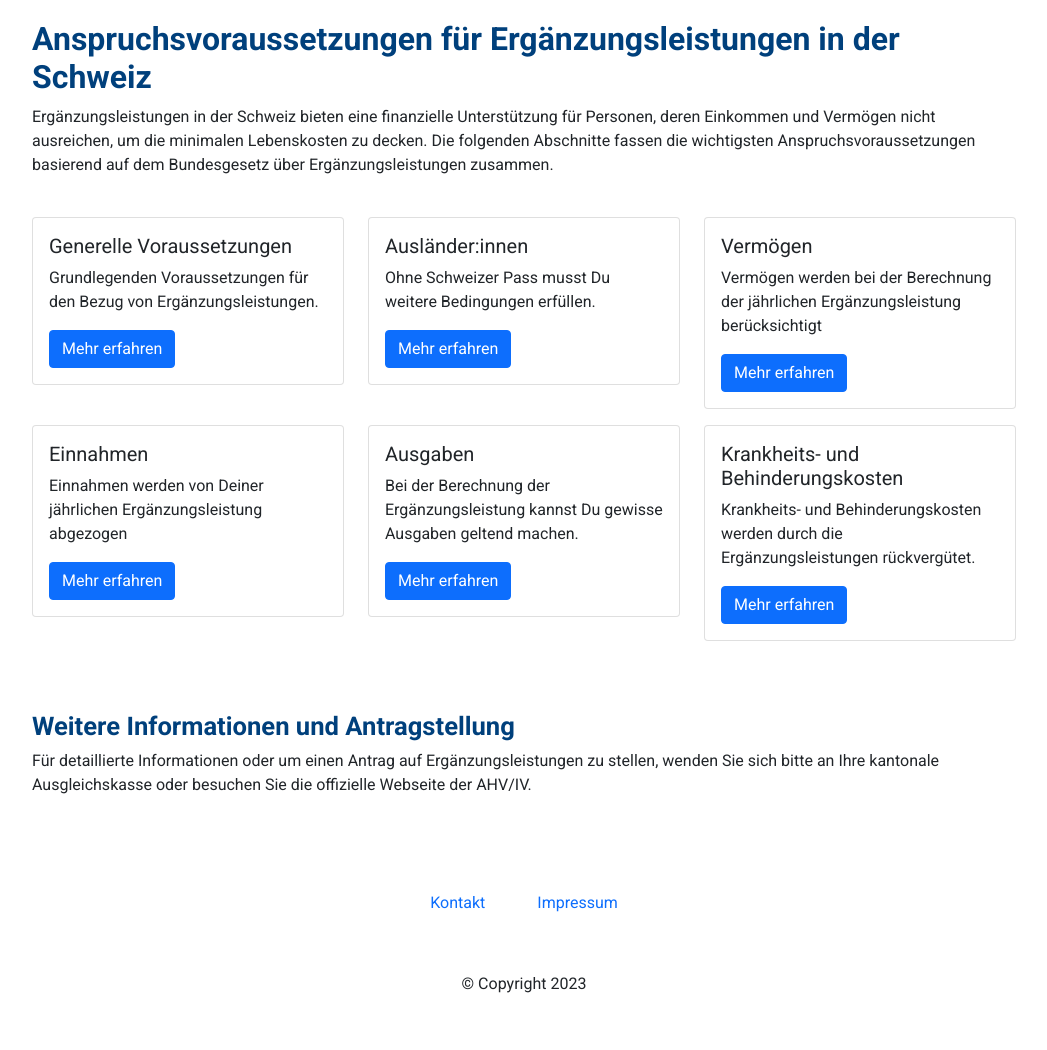
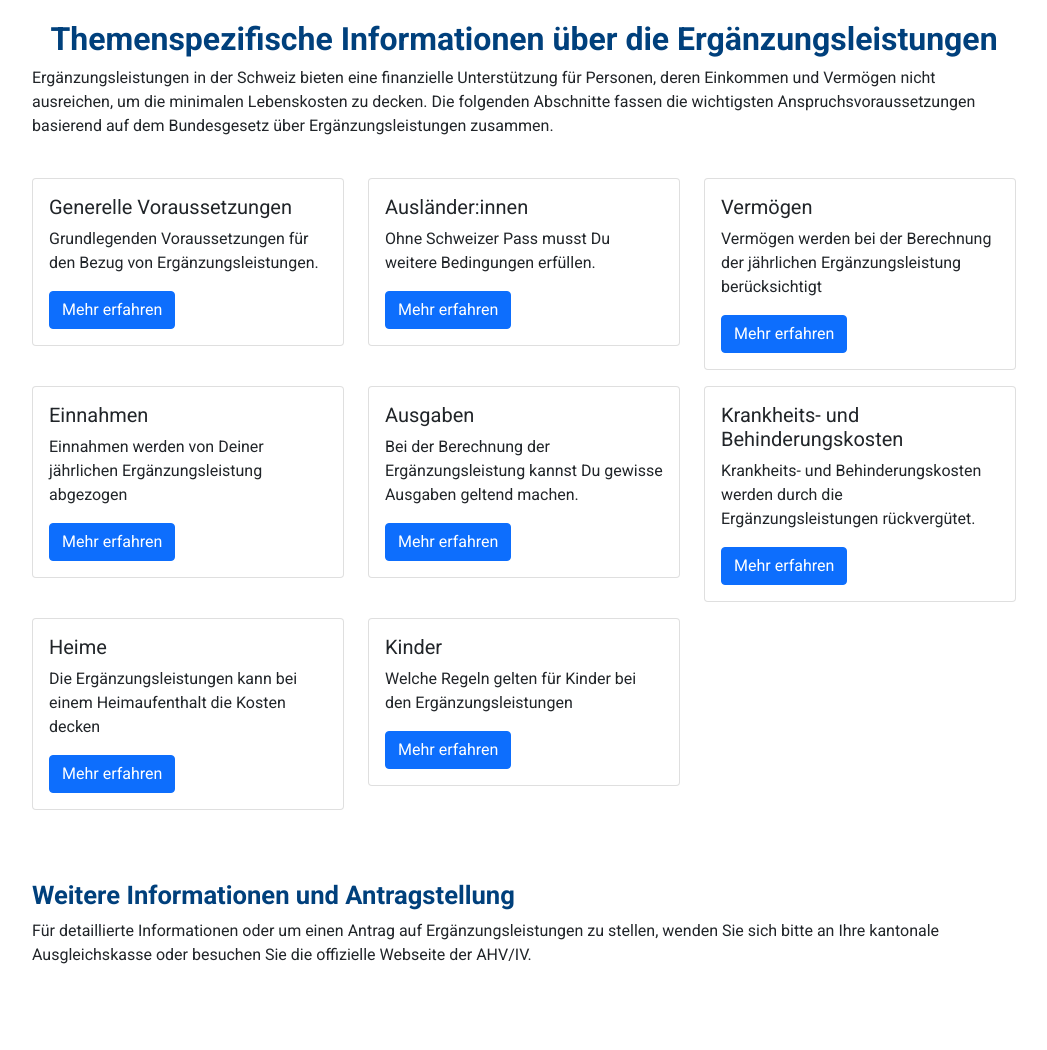
Before and after one commit to fmpberger88/eli-project, a Django app: page /zlel-info/eligibility_requirements/ in a window 1280 px wide. Shown: the part 201-1251 px from the top of the page, without its empty margins (116-1163 px from the left). Before the commit the page ends 1194 px from the top, so only its background shows below. Run offline with Django 4.2, Linux system fonts and the light colour scheme; some libraries are stand-ins or nearby versions.

Commit message:
überarbeitung themenspezifische Informationen

```diff
--- a/templates/registration/login.html
+++ b/templates/registration/login.html
@@ -31,7 +31,7 @@
                         </form>
 
                         <div class="text-center mt-4">
-                            <p>Falls Sie noch keinen Account besitzen. Bitte registrieren Sie sich.<br>Sie werden vom kantonalen Sozialamt freigeschaltet, sobald ihre Identität geprüft wurde.</p>
+                            <p>Falls Sie noch keinen Account besitzen. Bitte registrieren Sie sich</p>
                             <a href="{% url 'signup' %}" class="btn btn-outline-secondary">Registrieren</a>
                         </div>
                     </div>
--- a/templates/zlel_info/eligibility_requirements.html
+++ b/templates/zlel_info/eligibility_requirements.html
@@ -2,7 +2,7 @@
 
 {% block content %}
 <div class="container">
-    <h1>Anspruchsvoraussetzungen für Ergänzungsleistungen in der Schweiz</h1>
+    <h1>Themenspezifische Informationen über die Ergänzungsleistungen</h1>
 
     <!-- Introduction -->
     <section>
@@ -21,7 +21,7 @@
                         <h5 class="card-title">Generelle Voraussetzungen</h5>
                         <p class="card-text">Grundlegenden Voraussetzungen für den Bezug von Ergänzungsleistungen.</p>
                         <!-- Link zu einer detaillierten Ansicht oder externen Quelle -->
-                        <a href="{% url 'art_4_detail' %}" class="btn btn-primary">Mehr erfahren</a>
+                        <a href="{% url 'el_allgemein' %}" class="btn btn-primary">Mehr erfahren</a>
                     </div>
                 </div>
             </div>
@@ -32,7 +32,7 @@
                         <h5 class="card-title">Ausländer:innen</h5>
                         <p class="card-text">Ohne Schweizer Pass musst Du weitere Bedingungen erfüllen.</p>
                         <!-- Link zu einer detaillierten Ansicht oder externen Quelle -->
-                        <a href="{% url 'art_5_detail' %}" class="btn btn-primary">Mehr erfahren</a>
+                        <a href="{% url 'el_auslaender' %}" class="btn btn-primary">Mehr erfahren</a>
                     </div>
                 </div>
             </div>
@@ -42,7 +42,7 @@
                         <h5 class="card-title">Vermögen</h5>
                         <p class="card-text">Vermögen werden bei der Berechnung der jährlichen Ergänzungsleistung berücksichtigt</p>
                         <!-- Link zu einer detaillierten Ansicht oder externen Quelle -->
-                        <a href="{% url 'art_6_detail' %}" class="btn btn-primary">Mehr erfahren</a>
+                        <a href="{% url 'el_vermoegen' %}" class="btn btn-primary">Mehr erfahren</a>
                     </div>
                 </div>
             </div>
@@ -52,7 +52,7 @@
                         <h5 class="card-title">Einnahmen</h5>
                         <p class="card-text">Einnahmen werden von Deiner jährlichen Ergänzungsleistung abgezogen</p>
                         <!-- Link zu einer detaillierten Ansicht oder externen Quelle -->
-                        <a href="{% url 'art_7_detail' %}" class="btn btn-primary">Mehr erfahren</a>
+                        <a href="{% url 'el_einnahmen' %}" class="btn btn-primary">Mehr erfahren</a>
                     </div>
                 </div>
             </div>
@@ -62,7 +62,7 @@
                         <h5 class="card-title">Ausgaben</h5>
                         <p class="card-text">Bei der Berechnung der Ergänzungsleistung kannst Du gewisse Ausgaben geltend machen.</p>
                         <!-- Link zu einer detaillierten Ansicht oder externen Quelle -->
-                        <a href="{% url 'art_8_detail' %}" class="btn btn-primary">Mehr erfahren</a>
+                        <a href="{% url 'el_ausgaben' %}" class="btn btn-primary">Mehr erfahren</a>
                     </div>
                 </div>
             </div>
@@ -72,7 +72,27 @@
                         <h5 class="card-title">Krankheits- und Behinderungskosten</h5>
                         <p class="card-text">Krankheits- und Behinderungskosten werden durch die Ergänzungsleistungen rückvergütet.</p>
                         <!-- Link zu einer detaillierten Ansicht oder externen Quelle -->
-                        <a href="{% url 'art_9_detail' %}" class="btn btn-primary">Mehr erfahren</a>
+                        <a href="{% url 'el_krankheit' %}" class="btn btn-primary">Mehr erfahren</a>
+                    </div>
+                </div>
+            </div>
+            <div class="col-md-4 mb-3">
+                <div class="card">
+                    <div class="card-body">
+                        <h5 class="card-title">Heime</h5>
+                        <p class="card-text">Die Ergänzungsleistungen kann bei einem Heimaufenthalt die Kosten decken</p>
+                        <!-- Link zu einer detaillierten Ansicht oder externen Quelle -->
+                        <a href="{% url 'el_heim' %}" class="btn btn-primary">Mehr erfahren</a>
+                    </div>
+                </div>
+            </div>
+            <div class="col-md-4 mb-3">
+                <div class="card">
+                    <div class="card-body">
+                        <h5 class="card-title">Kinder</h5>
+                        <p class="card-text">Welche Regeln gelten für Kinder bei den Ergänzungsleistungen</p>
+                        <!-- Link zu einer detaillierten Ansicht oder externen Quelle -->
+                        <a href="{% url 'el_heim' %}" class="btn btn-primary">Mehr erfahren</a>
                     </div>
                 </div>
             </div>
--- a/templates/zlel_web_applikation/base.html
+++ b/templates/zlel_web_applikation/base.html
@@ -49,8 +49,8 @@
                             </a>
                             <ul class="dropdown-menu" aria-labelledby="durchfuehrungsstelleDropdown">
                                 <li><a class="dropdown-item" href="{% url 'supplementary_benefits_info' %}">Allgemeine Informationen</a></li>
-                                <li><a class="dropdown-item" href="{% url 'eligibility_requirements' %}">Anspruchsvoraussetzungen</a></li>
-                                <li><a class="dropdown-item" href="#">Leistungsumfang</a></li>
+                                <li><a class="dropdown-item" href="{% url 'eligibility_requirements' %}">Themenspezifische Informationen</a></li>
+                                <li><a class="dropdown-item" href="#">Kantonale Leistungen im Kanton Zürich</a></li>
                                 <li><a class="dropdown-item" href="#">Antragsverfahren</a></li>
                             </ul>
                         </li>
@@ -61,8 +61,7 @@
                             </a>
                             <ul class="dropdown-menu" aria-labelledby="leistungenDropdown">
                                 <li><a class="dropdown-item" href="#">Allgemeine Informationen</a></li>
-                                <li><a class="dropdown-item" href="#">Anspruchsvoraussetzungen</a></li>
-                                <li><a class="dropdown-item" href="#">Leistungsumfang</a></li>
+                                <li><a class="dropdown-item" href="#">Themenspezifische Informationen</a></li>
                                 <li><a class="dropdown-item" href="#">Antragsverfahren</a></li>
                             </ul>
                         </li>
--- a/zlel_info/urls.py
+++ b/zlel_info/urls.py
@@ -1,20 +1,24 @@
 from django.urls import path
 from .views import (supplementary_benefits_info,
                     eligibility_requirements,
-                    art_4_detail,
-                    art_5_detail,
-                    art_6_detail,
-                    art_7_detail,
-                    art_8_detail,
-                    art_9_detail,)
+                    el_allgemein,
+                    el_auslaender,
+                    el_vermoegen,
+                    el_einnahmen,
+                    el_ausgaben,
+                    el_kinder,
+                    el_heim,
+                    el_krankheit)
 
 urlpatterns = [
     path('supplementary_benefits_info/', supplementary_benefits_info, name='supplementary_benefits_info'),
     path('eligibility_requirements/', eligibility_requirements, name='eligibility_requirements'),
-    path('art_4_detail/', art_4_detail, name='art_4_detail'),
-    path('art_5_detail/', art_5_detail, name='art_5_detail'),
-    path('art_6_detail/', art_6_detail, name='art_6_detail'),
-    path('art_7_detail/', art_7_detail, name='art_7_detail'),
-    path('art_8_detail/', art_8_detail, name='art_8_detail'),
-    path('art_9_detail/', art_9_detail, name='art_9_detail'),
+    path('el_allgemein/', el_allgemein, name='el_allgemein'),
+    path('el_auslaender/', el_auslaender, name='el_auslaender'),
+    path('el_vermoegen/', el_vermoegen, name='el_vermoegen'),
+    path('el_einnahmen/', el_einnahmen, name='el_einnahmen'),
+    path('el_ausgaben/', el_ausgaben, name='el_ausgaben'),
+    path('el_kinder/', el_kinder, name='el_kinder'),
+    path('el_heim', el_heim, name='el_heim'),
+    path('el_krankheit', el_krankheit, name='el_krankheit')
 ]
--- a/zlel_info/views.py
+++ b/zlel_info/views.py
@@ -10,41 +10,26 @@
 def eligibility_requirements(request):
     return render(request, 'zlel_info/eligibility_requirements.html')
 
-def art_4_detail(request):
+def el_allgemein(request):
     return render(request, 'zlel_info/allgemein.html')
 
-def art_5_detail(request):
+def el_auslaender(request):
     return render(request, 'zlel_info/auslaender.html')
 
-def art_6_detail(request):
+def el_vermoegen(request):
     return render(request, 'zlel_info/vermoegen.html')
 
-def art_7_detail(request):
-    return render(request, 'zlel_info/Art7Detail.html')
+def el_einnahmen(request):
+    return render(request, 'zlel_info/Einnahmen.html')
 
-def art_8_detail(request):
-    return render(request, 'zlel_info/Art8Detail.html')
+def el_ausgaben(request):
+    return render(request, 'zlel_info/Ausgaben.html')
 
-def art_9_detail(request):
-    return render(request, 'zlel_info/Art9Detail.html')
+def el_kinder(request):
+    return render(request, 'zlel_info/Kinder.html')
 
-def art_10_detail(request):
-    return render(request, 'zlel_info/Art10Detail.html')
+def el_krankheit(request):
+    return render(request, 'zlel_info/krankheit.html')
 
-def art_11_detail(request):
-    return render(request, 'zlel_info/Art11Detail.html')
-
-def art_12_detail(request):
-    return render(request, 'zlel_info/Art12Detail.html')
-
-def art_13_detail(request):
-    return render(request, 'zlel_info/Art13Detail.html')
-
-def art_14_detail(request):
-    return render(request, 'zlel_info/Art14Detail.html')
-
-def art_15_detail(request):
-    return render(request, 'zlel_info/Art15Detail.html')
-
-def art_16_detail(request):
-    return render(request, 'zlel_info/Art16Detail.html')
+def el_heim(request):
+    return render(request, 'zlel_info/heim.html')
```
Also changed, not shown: templates/zlel_info/Kinder.html (added, +42 -0 lines), templates/zlel_info/krankheit.html (added, +10 -0 lines), templates/zlel_info/Ausgaben.html (renamed from templates/zlel_info/Art7Detail.html), templates/zlel_info/Einnahmen.html (renamed from templates/zlel_info/Art8Detail.html), templates/zlel_info/heim.html (renamed from templates/zlel_info/Art9Detail.html).
